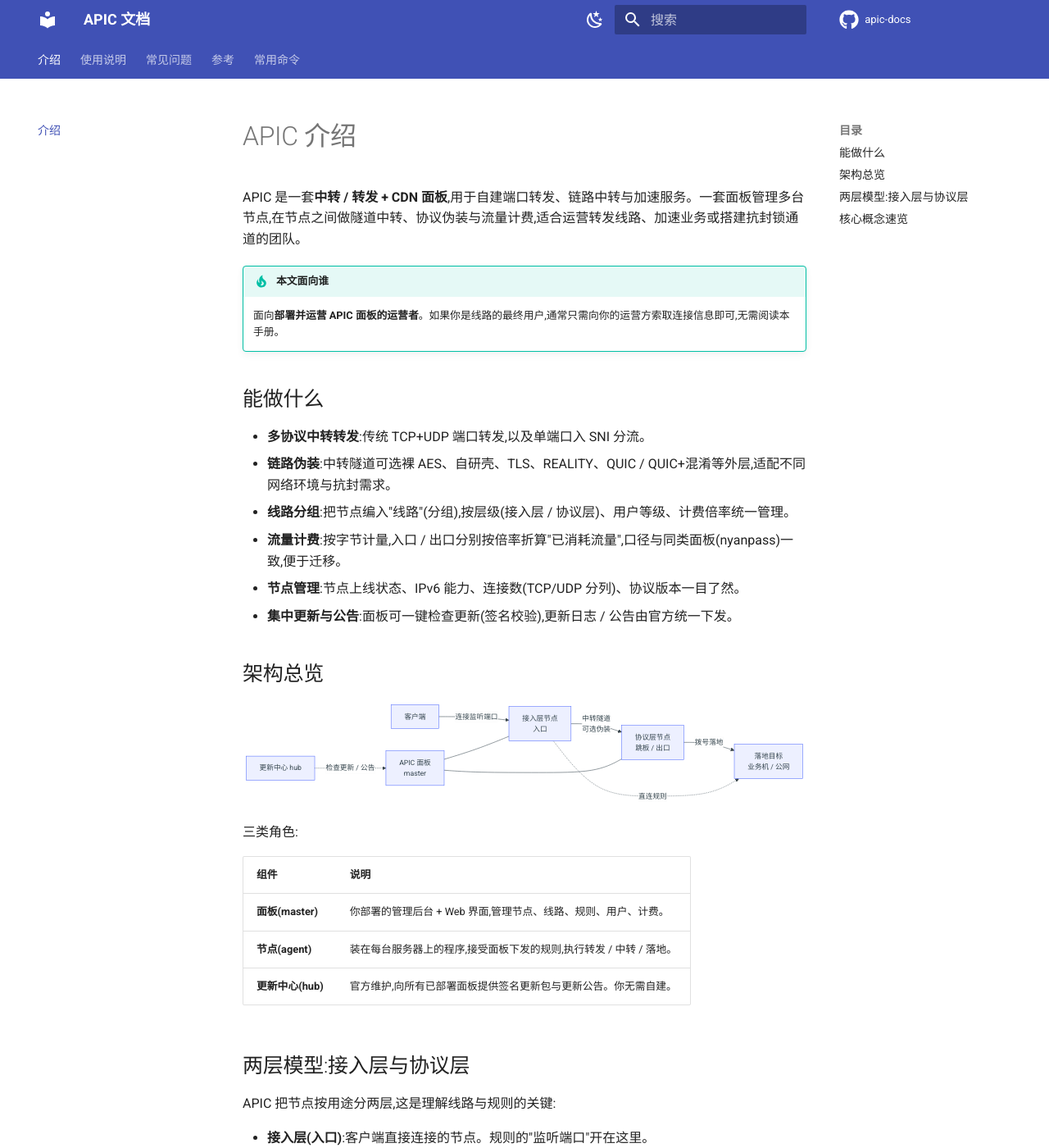
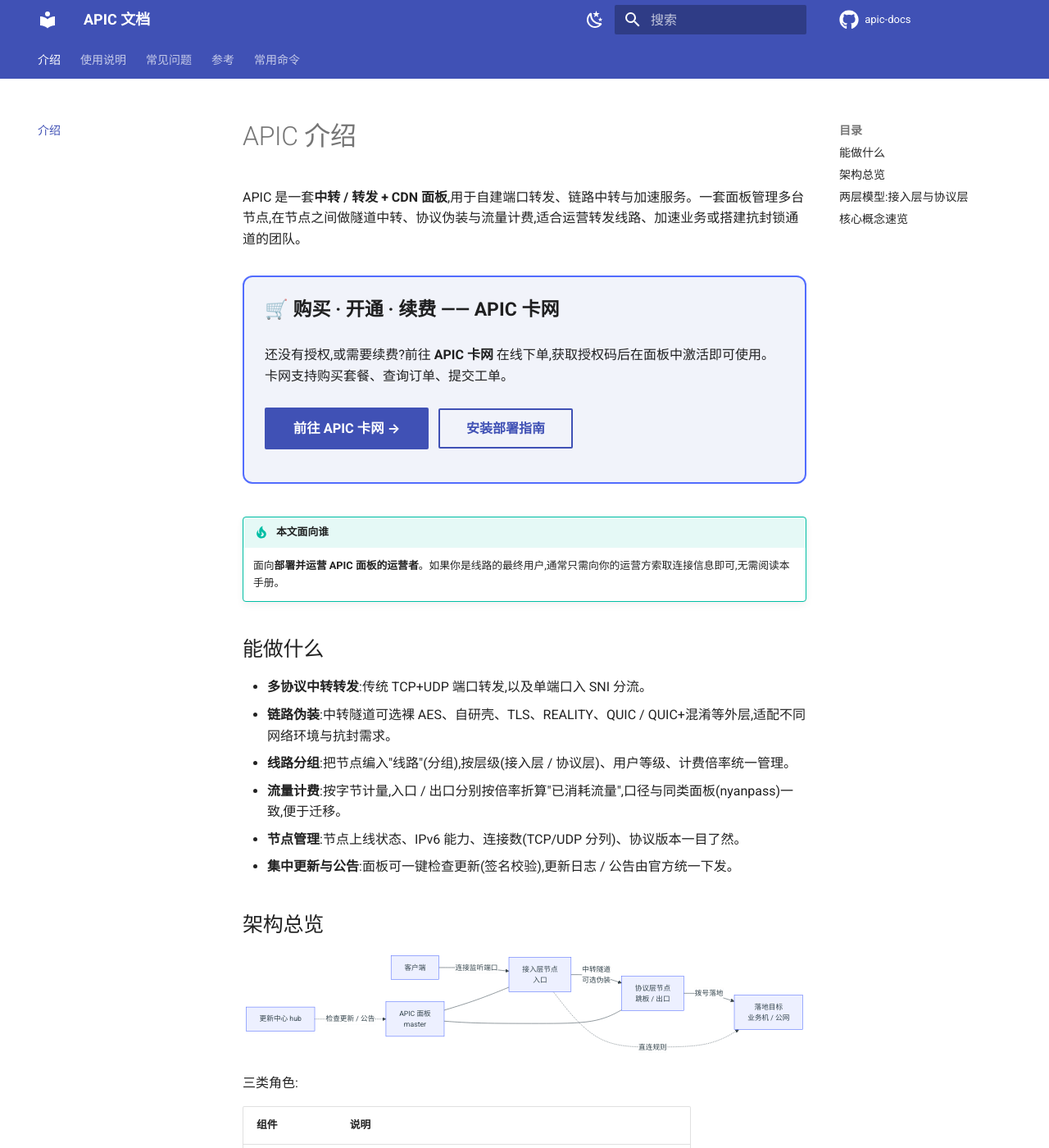
Before and after one commit to cenbaixi/apic-docs, an MkDocs documentation site: the page built from docs/index.md, in a window 1280 px wide and 1400 px high. Shown: the whole window at 82% size. Built offline with MkDocs 1.6.1 and Material for MkDocs 9.7.7, drawn with Linux system fonts in a browser that asks for light colours; comment, search, counter and statistics services are not loaded.

Commit message:
docs: 首页卡网购买入口 + 高亮样式

```diff
--- a/docs/index.md
+++ b/docs/index.md
@@ -1,6 +1,15 @@
 # APIC 介绍
 
 APIC 是一套**中转 / 转发 + CDN 面板**,用于自建端口转发、链路中转与加速服务。一套面板管理多台节点,在节点之间做隧道中转、协议伪装与流量计费,适合运营转发线路、加速业务或搭建抗封锁通道的团队。
+
+<div class="apic-cta" markdown>
+**🛒 购买 · 开通 · 续费 —— APIC 卡网**
+
+还没有授权,或需要续费?前往 **APIC 卡网** 在线下单,获取授权码后在面板中激活即可使用。卡网支持购买套餐、查询订单、提交工单。
+
+[前往 APIC 卡网 →](https://buy.apic.gg){ .md-button .md-button--primary }
+[安装部署指南](guide/install.md){ .md-button }
+</div>
 
 !!! tip "本文面向谁"
     面向**部署并运营 APIC 面板的运营者**。如果你是线路的最终用户,通常只需向你的运营方索取连接信息即可,无需阅读本手册。
--- /dev/null
+++ b/docs/stylesheets/extra.css
@@ -0,0 +1,20 @@
+/* 首页卡网购买入口卡片 —— 醒目高亮框 */
+.apic-cta {
+  border: 2px solid var(--md-accent-fg-color, #4051b5);
+  border-radius: .6rem;
+  padding: 1rem 1.25rem 1.2rem;
+  margin: 1.6rem 0 2rem;
+  background: color-mix(in srgb, var(--md-accent-fg-color, #4051b5) 7%, transparent);
+  background: rgba(64, 81, 181, .07); /* 回退:不支持 color-mix 的浏览器 */
+}
+.apic-cta > p:first-child {
+  font-size: 1.15rem;
+  margin-top: .1rem;
+}
+.apic-cta .md-button {
+  margin: .5rem .4rem 0 0;
+}
+.apic-cta .md-button--primary {
+  font-weight: 700;
+  font-size: .82rem;
+}
--- a/mkdocs.yml
+++ b/mkdocs.yml
@@ -71,6 +71,9 @@ markdown_extensions:
 plugins:
   - search
 
+extra_css:
+  - stylesheets/extra.css
+
 nav:
   - 介绍: index.md
   - 使用说明:
```
